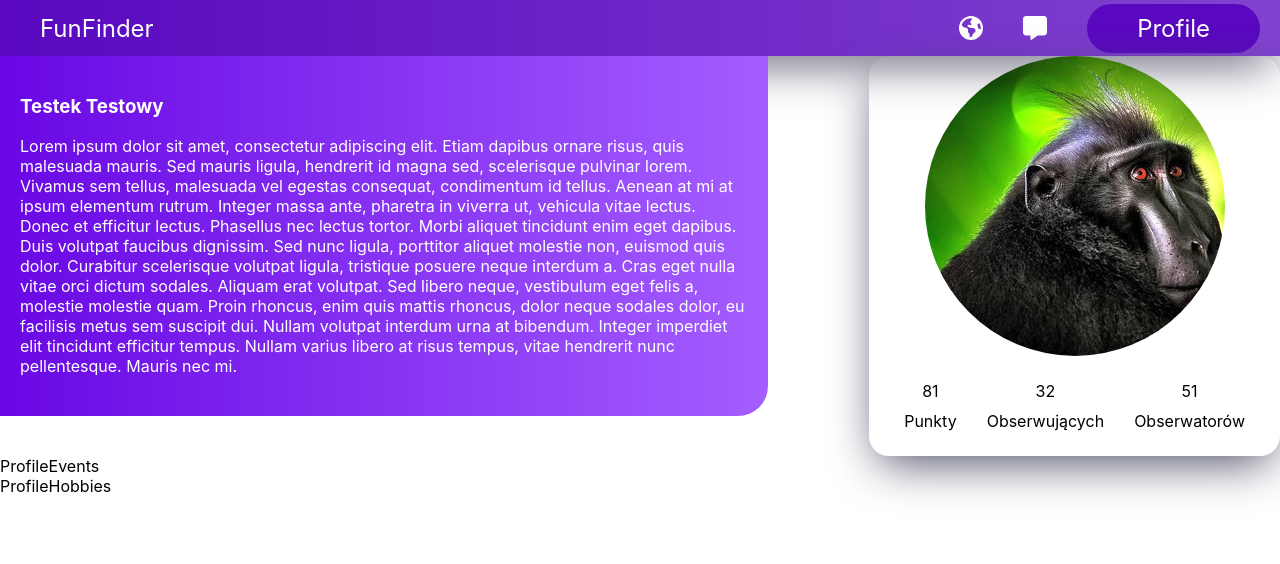
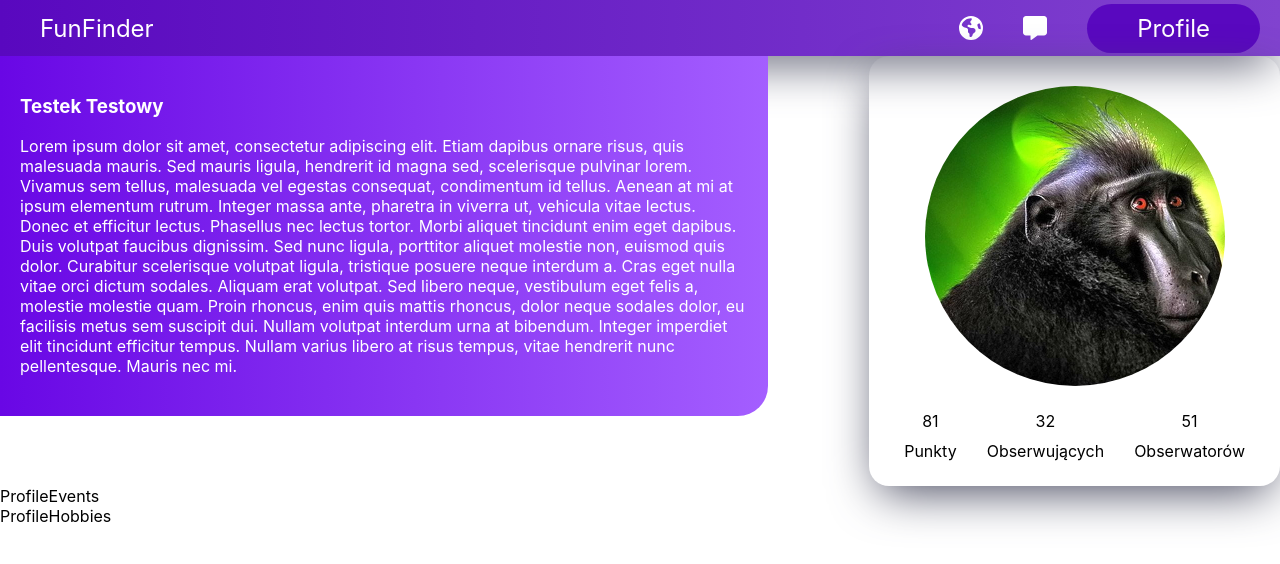
Before and after one commit to Lukang11/Inzynierka, a React (Create React App) app in the folder fun-finder-frontend/: page /profile in a window 1280 px wide. Shown: the top 564 px of the page. Built offline with nearby package versions, Linux system fonts and the light colour scheme.

Commit message:
reparing profile card css

```diff
--- a/fun-finder-frontend/src/Components/ProfilePage/ProfileComponents/ProfileDetails/ProfileDetails.css
+++ b/fun-finder-frontend/src/Components/ProfilePage/ProfileComponents/ProfileDetails/ProfileDetails.css
@@ -5,6 +5,7 @@
   background-position: center;
   background-size: cover;
   border-radius: 100%;
+  margin-top: 30px;
 }
 /* img {
   border-radius: 100%;
@@ -15,10 +16,12 @@
   display: flex;
   flex-direction: column;
   align-items: center;
+  justify-content: space-between;
 }
 .profile-page-image-cont {
   padding: 20px;
   display: flex;
+  flex-basis: 30%;
 }
 .profile-desc-item {
   display: flex;
--- a/fun-finder-frontend/src/Components/ProfilePage/ProfilePage.css
+++ b/fun-finder-frontend/src/Components/ProfilePage/ProfilePage.css
@@ -7,6 +7,7 @@
 }
 .profile-card {
   flex-basis: 30%;
+  height: 50%;
 }
 
 .profile-card {
```
